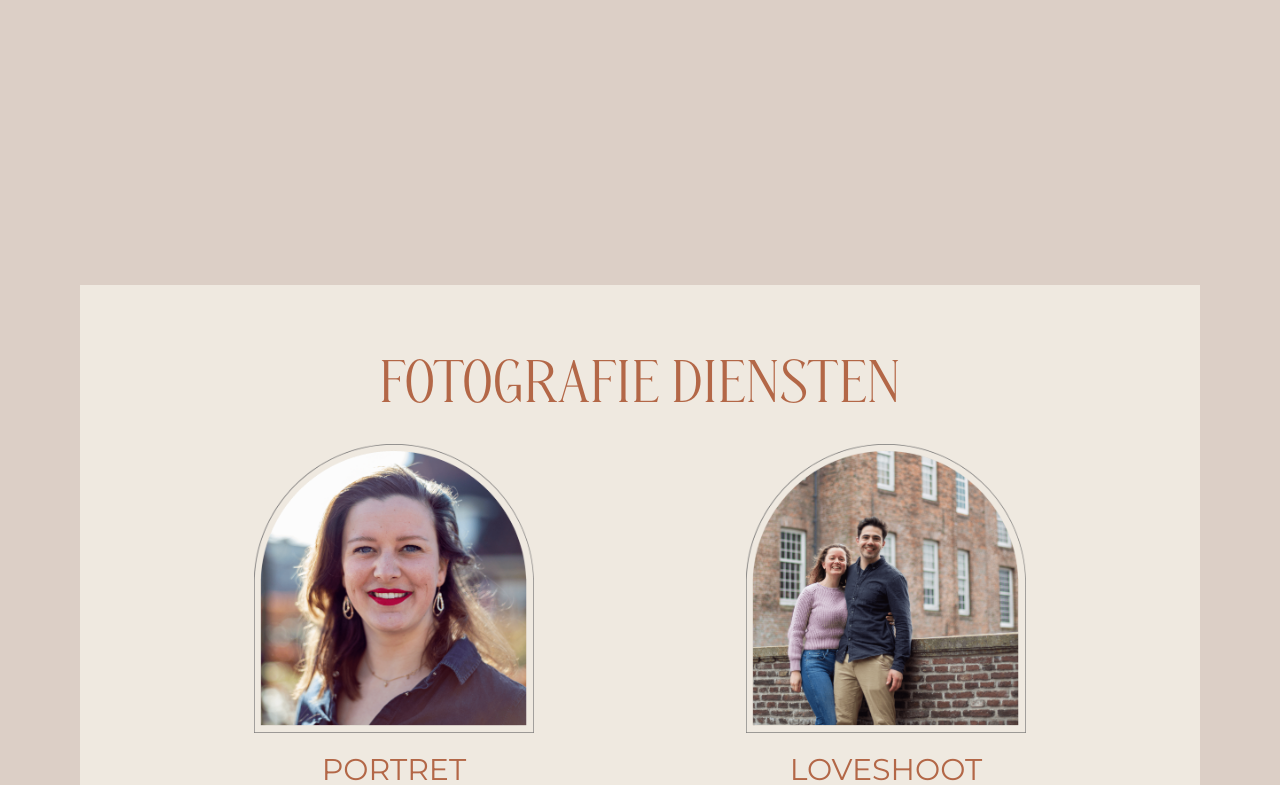
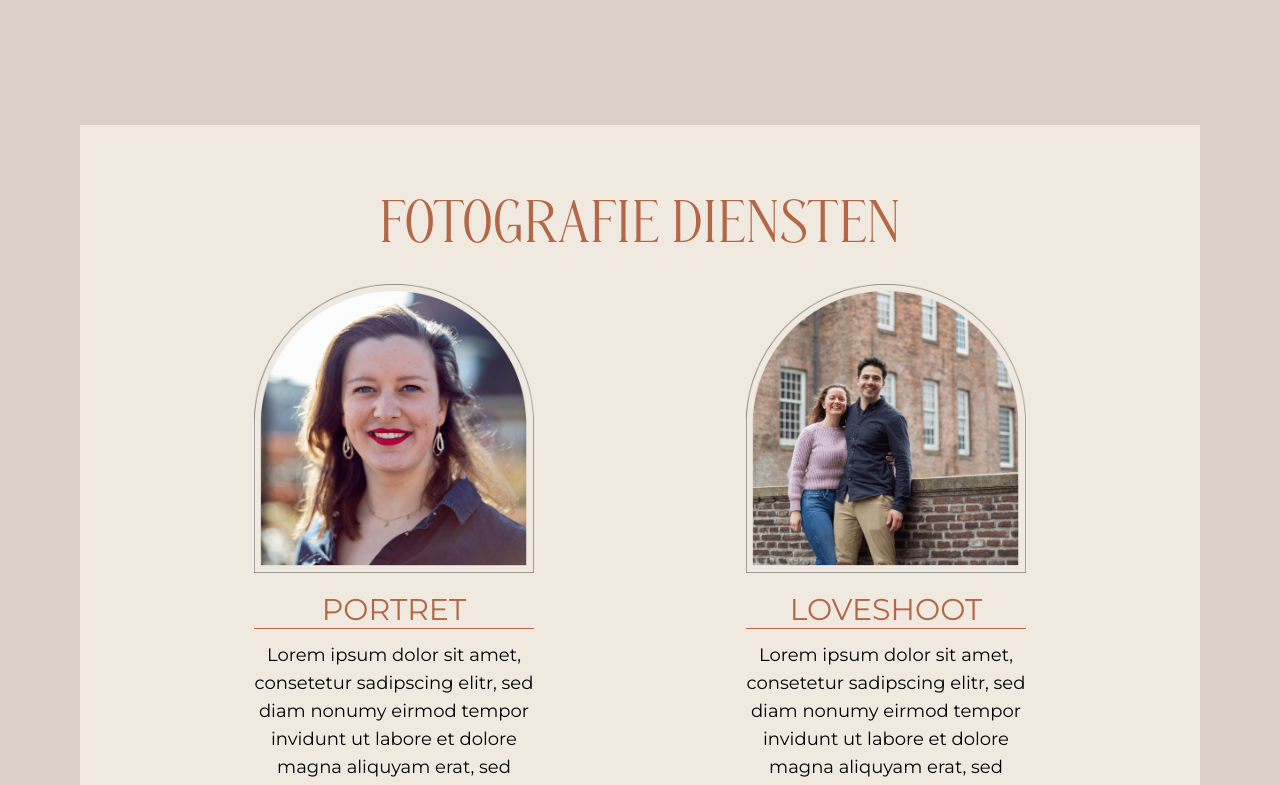
Before and after one commit to Sneruall/fotos-van-emily, a Next.js app: page / in a window 1280 px wide. Shown: the part 1080-1865 px from the top of the page. Built offline with nearby package versions, Linux system fonts and the light colour scheme.

Commit message:
welcome section styling

```diff
--- a/components/layout/Section.js
+++ b/components/layout/Section.js
@@ -1,7 +1,9 @@
 function section(props) {
-    return (
-        <div className={"container mx-auto py-40" + (props.bg ? ` ` + props.bg : "") }>{props.children}</div>
-    )
+  return (
+    <div className={"py-40" + (props.bg ? ` ` + props.bg : "")}>
+      <div className="container mx-auto">{props.children}</div>
+    </div>
+  );
 }
 
-export default section
+export default section;
--- a/components/sections/diensten.js
+++ b/components/sections/diensten.js
@@ -5,7 +5,7 @@ import Section from "../layout/Section";
 export default function Diensten() {
   return (
     <Section bg={"bg-pink-light md:bg-pink"}>
-      <div className="md:bg-pink-light md:p-10 md:mx-auto md:max-w-6xl">
+      <div className="md:bg-pink-light md:p-10 md:mx-auto md:max-w-6xl -mt-40">
       <p className="my-3 text-6xl text-center font-display uppercase text-pink-darkest leading-snug">
         Fotografie diensten
       </p>
--- a/components/sections/welcome.js
+++ b/components/sections/welcome.js
@@ -28,17 +28,17 @@ export default function Welcome() {
             Hee, welkom op mijn site!
           </p>
 
-          <div className="md:hidden">
+          {/* <div className="md:hidden">
             <Image
               src="/images/ellipse-1.svg"
               alt="circle"
               width={768}
               height={100}
             />
-          </div>
+          </div> */}
 
-          <div className="bg-white md:bg-opacity-0 py-20 md:py-0">
-            <p className="font-display text-pink-darkest text-center md:text-left text-3xl uppercase mb-4">
+          <div className="bg-white md:bg-opacity-0 py-20 md:py-0 md:m-0 rounded-t-full -mt-60 -mb-40 -mx-5">
+            <p className="font-display text-pink-darkest text-center md:text-left text-3xl uppercase mb-4 mt-40 md:mt-0">
               Mijn naam is
             </p>
 
--- a/components/sections/werkwijze.js
+++ b/components/sections/werkwijze.js
@@ -1,10 +1,13 @@
 import Image from "next/image";
+import Section from "../layout/Section";
+
 
 export default function Werkwijze() {
   return (
-    <div className="bg-blue-greyish text-center pt-20 md:pt-0">
-      <div className="container">
-        <div className="bg-white mx-10 md:mx-40 p-5 pt-16 rounded-b-full rounded-t-full md:rounded-b-none">
+    <Section bg={"bg-blue-greyish"}>
+    {/* <div className="bg-blue-greyish text-center pt-20 md:pt-0">
+      <div className="container"> */}
+        <div className="bg-white mx-10 md:mx-40 p-5 pt-16 md:-mt-40 md:-mb-40 rounded-b-full rounded-t-full md:rounded-b-none">
           <p className="font-display text-brown text-center text-5xl mb-4 mt-0 md:mt-10 mx-0 md:mx-40">
             Lorem ipsum dolor sit amet, consetetur sadipscing elitr, sed diam
             nonumy eirmod tempor invidunt ut.
@@ -56,7 +59,8 @@ export default function Werkwijze() {
             </div>
           </div>
         </div>
-      </div>
-    </div>
+      {/* </div>
+    </div> */}
+    </Section>
   );
 }
```
